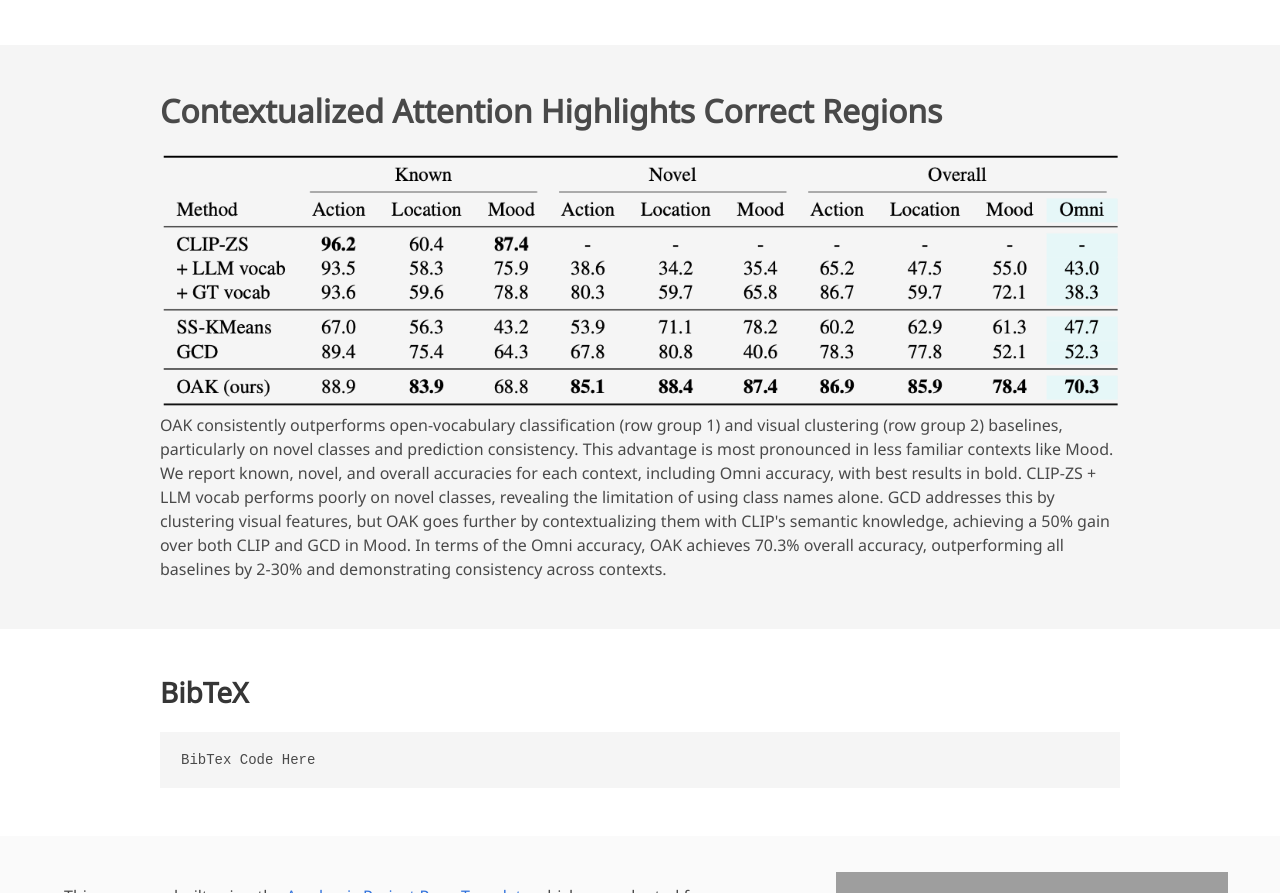
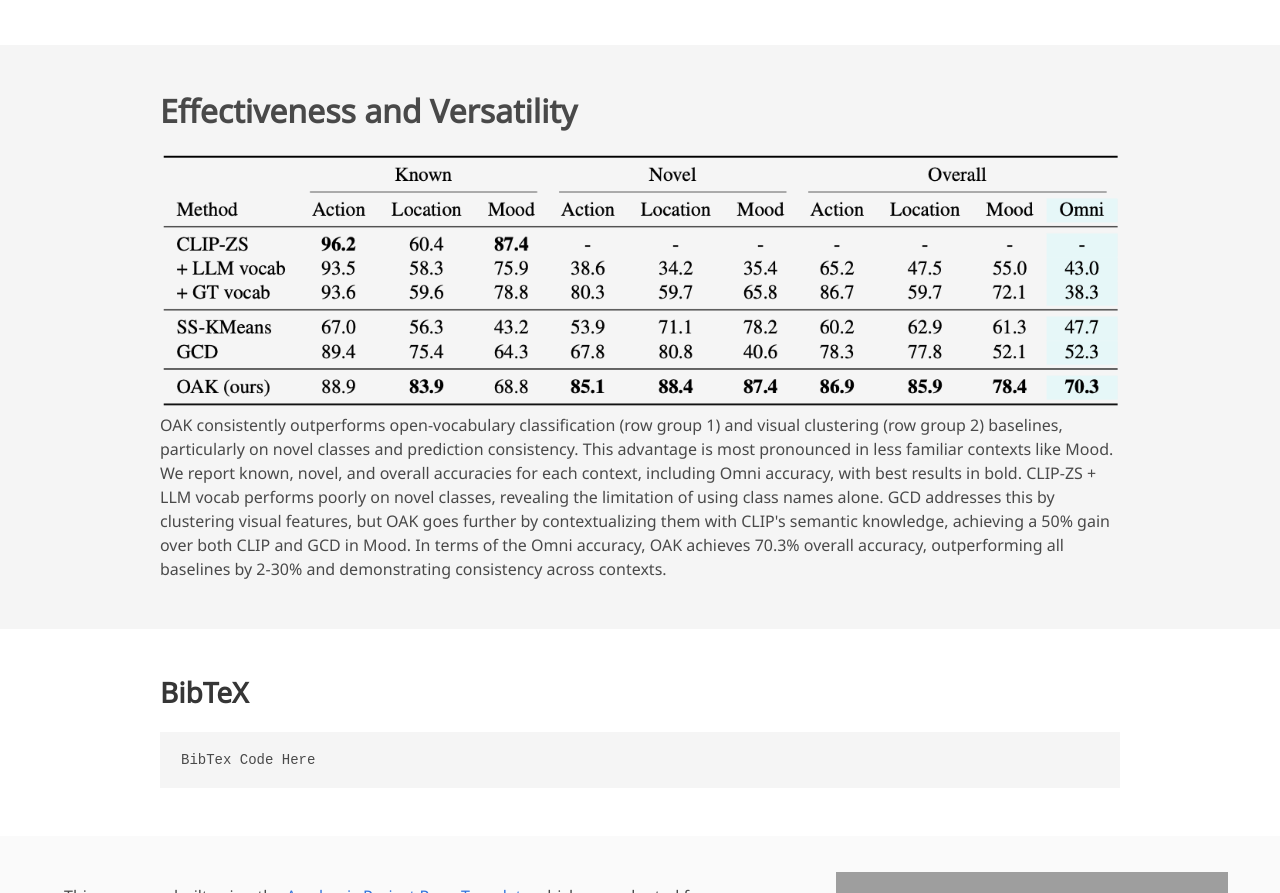
Before and after one commit to oak-cvpr2025/oak-cvpr2025.github.io, a plain HTML site: page index.html in a window 1280 px wide. Shown: the part 5526-6419 px from the top of the page. Drawn offline with nearby package versions, Linux system fonts and the light colour scheme; grey boxes are pictures that could not be loaded; some icons are missing; a web font is replaced by a local one.

Commit message:
typo fix

```diff
--- a/index.html
+++ b/index.html
@@ -343,7 +343,7 @@
     <div class="columns is-centered">
       <div class="column is-full">
         <div class="content">
-          <h2 class="title is-3">Contextualized Attention Highlights Correct Regions</h2>
+          <h2 class="title is-3">Effectiveness and Versatility</h2>
           <img src="static/images/results.png" alt="OAK Main Results" class="blend-img-background center-image" />
           <p>
             OAK consistently outperforms open-vocabulary classification (row group 1) and visual clustering (row group 2) baselines, particularly on novel classes and prediction consistency.
```
